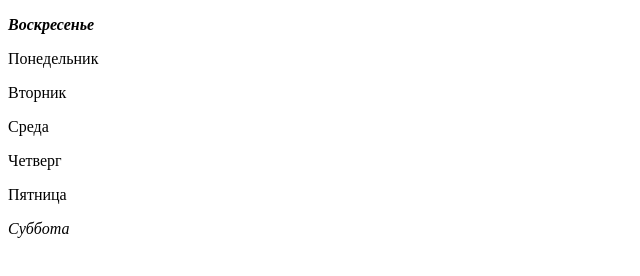
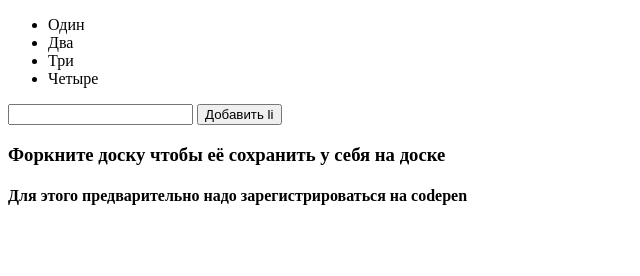
Before and after one commit to VladimirVlasenko/gloA, a plain HTML site: page index.html in a window 1280 px wide. Shown: the whole page, without its empty margins (0-640 px from the left). Drawn offline with Linux system fonts and the light colour scheme.

Commit message:
11й усложненный

```diff
--- a/index.html
+++ b/index.html
@@ -7,7 +7,17 @@
     <title>Document</title>
 </head>
 <body>
+    <ul>
+        <li>Один</li>
+        <li>Два</li>
+        <li>Три</li>
+        <li>Четыре</li>
+      </ul>
+      <input type="text">
+      <button>Добавить li</button>
 
+       <h3>Форкните доску чтобы её сохранить у себя на доске</h3>
+          <h4>Для этого предварительно надо зарегистрироваться на codepen</h4>
     <script src='index.js'></script>
 </body>
 </html>
--- a/index.js
+++ b/index.js
@@ -1,20 +1,30 @@
+const ul = document.querySelector('ul');
+let input = document.querySelector('input');
+let button = document.querySelector('button');
+button.addEventListener('click', () => {
+    let li = document.createElement('li');
+    ul.appendChild(li);
+    li.textContent = input.value;
+    input.value = '';
+});
+
 // 7й урок усложненное задание
-let arr = ['Воскресенье','Понедельник', 'Вторник', 'Среда', 'Четверг', 'Пятница', 'Суббота'];
-let date = new Date();
-let body = document.querySelector('body');
-console.log(date);
-console.log(date.getDay());
-for(let i=0; i < arr.length; i++) {
-    let p = document.createElement('p');
-    p.textContent = arr[i];
-    body.appendChild(p);
-    if (i === 0 || i === 6) {
-        p.style.fontStyle = 'italic';
-    }
-    if (date.getDay() === i) {
-        p.style.fontWeight = '900';
-    }
-}
+// let arr = ['Воскресенье','Понедельник', 'Вторник', 'Среда', 'Четверг', 'Пятница', 'Суббота'];
+// let date = new Date();
+// let body = document.querySelector('body');
+// console.log(date);
+// console.log(date.getDay());
+// for(let i=0; i < arr.length; i++) {
+//     let p = document.createElement('p');
+//     p.textContent = arr[i];
+//     body.appendChild(p);
+//     if (i === 0 || i === 6) {
+//         p.style.fontStyle = 'italic';
+//     }
+//     if (date.getDay() === i) {
+//         p.style.fontWeight = '900';
+//     }
+// }
 // 'use strict';
 // let lang = confirm('Вы говорите на русском языке?');
 // console.log(lang);
```
